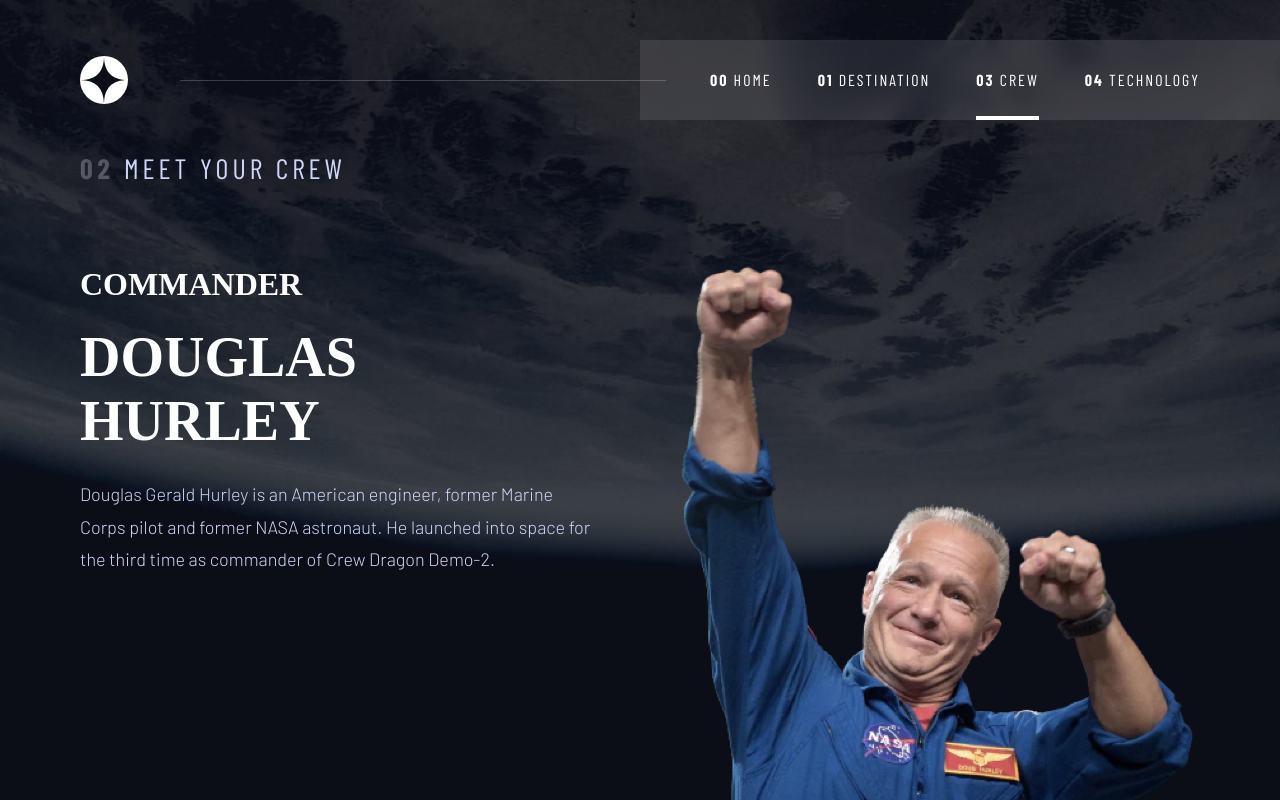
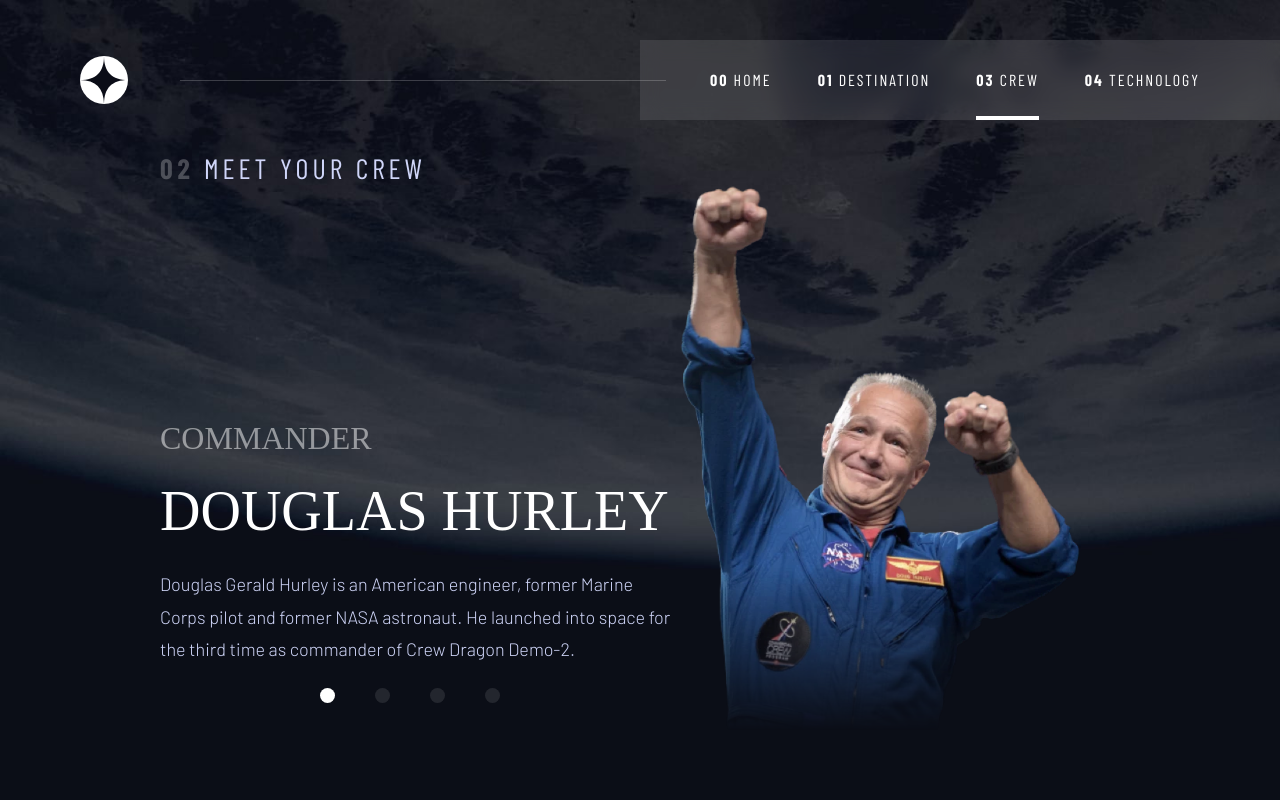
Before and after one commit to aminetiouk/space-tourism-website, a React (Vite) app: page /crew in a window 1280 px wide. Shown: the top 800 px of the page. Built offline with nearby package versions, Linux system fonts and the light colour scheme; a web font is replaced by a local one.

Commit message:
style: improve crew layout and add responsive image masking

```diff
--- a/src/App.css
+++ b/src/App.css
@@ -95,12 +95,14 @@ body {
 .text-preset-3 {
   font-family: 'Bellefair', serif;
   font-size: 56px;
+  font-weight: 400;
   line-height: 1.142;
   letter-spacing: 0px;
 }
 
 .text-preset-4 {
   font-family: 'Bellefair', serif;
+  font-weight: 400;
   font-size: 32px;
   line-height: 1.147;
   letter-spacing: 0px;
@@ -421,34 +423,44 @@ body {
 
 /* CREW */
 .crew-container {
-  padding: 2rem 5rem 0rem 5rem;
+  padding: 2rem 5rem 0rem 10rem;
+  height: calc(100vh - 80px - 40px);
 }
 
 .crew {
   display: grid;
   grid-template-columns: 1fr 1fr;
-  padding-top: 5rem;
-  column-gap: 5rem;
+  grid-template-rows: 480px;
+  position: relative;
+  height: 100%;
+
 }
 
 .crew-content {
   display: flex;
   flex-direction: column;
+  justify-content: center;
 }
 
-.crew-content nav {
-  margin-top: auto;
+.crew-container nav {
+  position: absolute;
+  bottom: 8rem;
+  left: 10rem;
 }
 
 .crew-info {
   display: flex;
   flex-direction: column;
+  justify-content: end;
   gap: 24px;
+  height: 100%;
+}
+.crew-info h3 {
+  opacity: .5;
 }
 .crew-nav {
   display: flex;
   gap: 40px;
-
 }
 
 .crew-button {
@@ -462,3 +474,21 @@ body {
 .crew-button__active {
   background-color: rgba(255, 255, 255);
 }
+
+.image-container {
+  position: absolute;
+  top: 100px;
+  right: 100px;
+}
+
+.crew-image {
+  width: 400px;
+  -webkit-mask-image: linear-gradient(to bottom, black 70%, transparent 100%);
+  mask-image: linear-gradient(to bottom, black 70%, transparent 100%);
+}
+
+.crew-image__edit {
+  width: 350px;
+  position: absolute;
+  right: 100px;
+}
```
